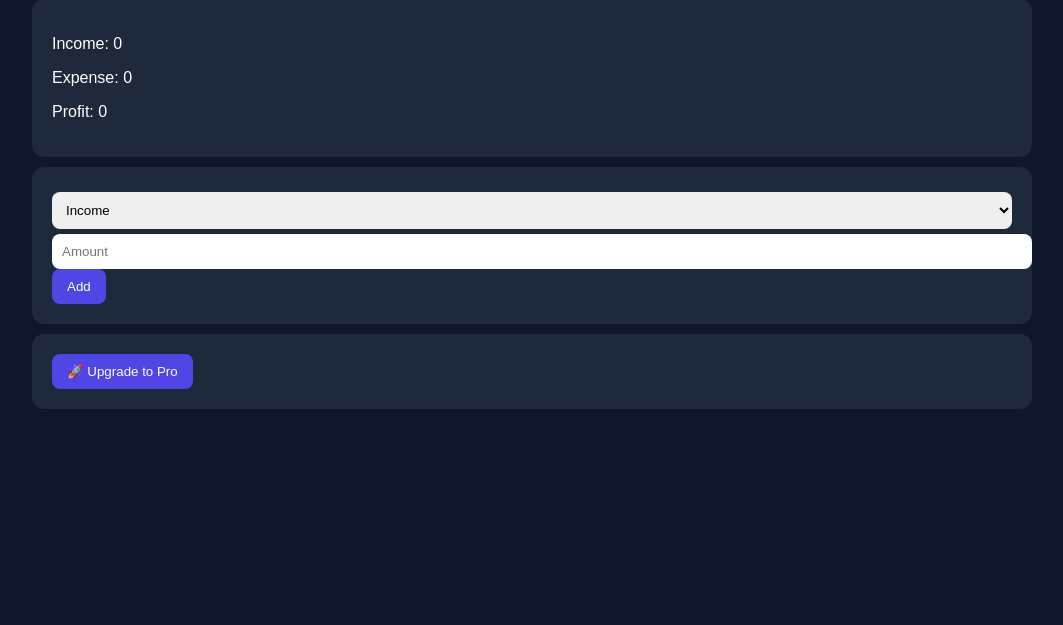
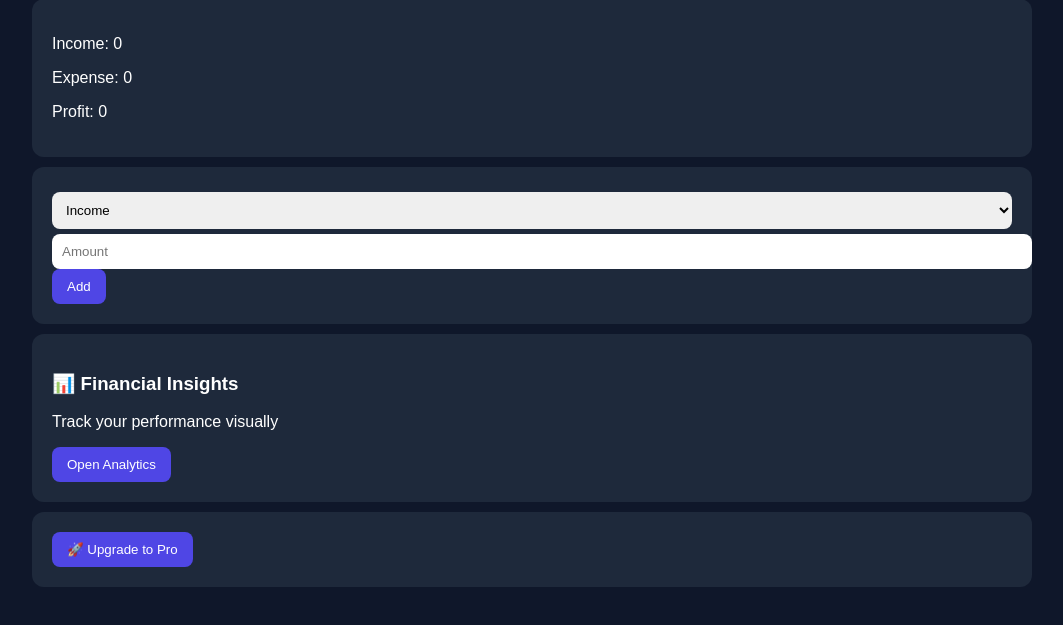
Before and after one commit to produitdigital/freelance-saas, a plain HTML site: page dashboard.html in a window 1280 px wide. Shown: the part 89-714 px from the top of the page, without its empty margins (108-1171 px from the left). Drawn offline with Linux system fonts and the light colour scheme.

Commit message:
Update dashboard.html

```diff
--- a/dashboard.html
+++ b/dashboard.html
@@ -24,6 +24,14 @@
 
     <input id="amount" placeholder="Amount">
     <button onclick="add()">Add</button>
+  </div>
+  <div class="card">
+  <h3>📊 Financial Insights</h3>
+  <p>Track your performance visually</p>
+
+  <a href="charts-firebase.html">
+    <button>Open Analytics</button>
+  </a>
   </div>
 
   <div class="card">
```
